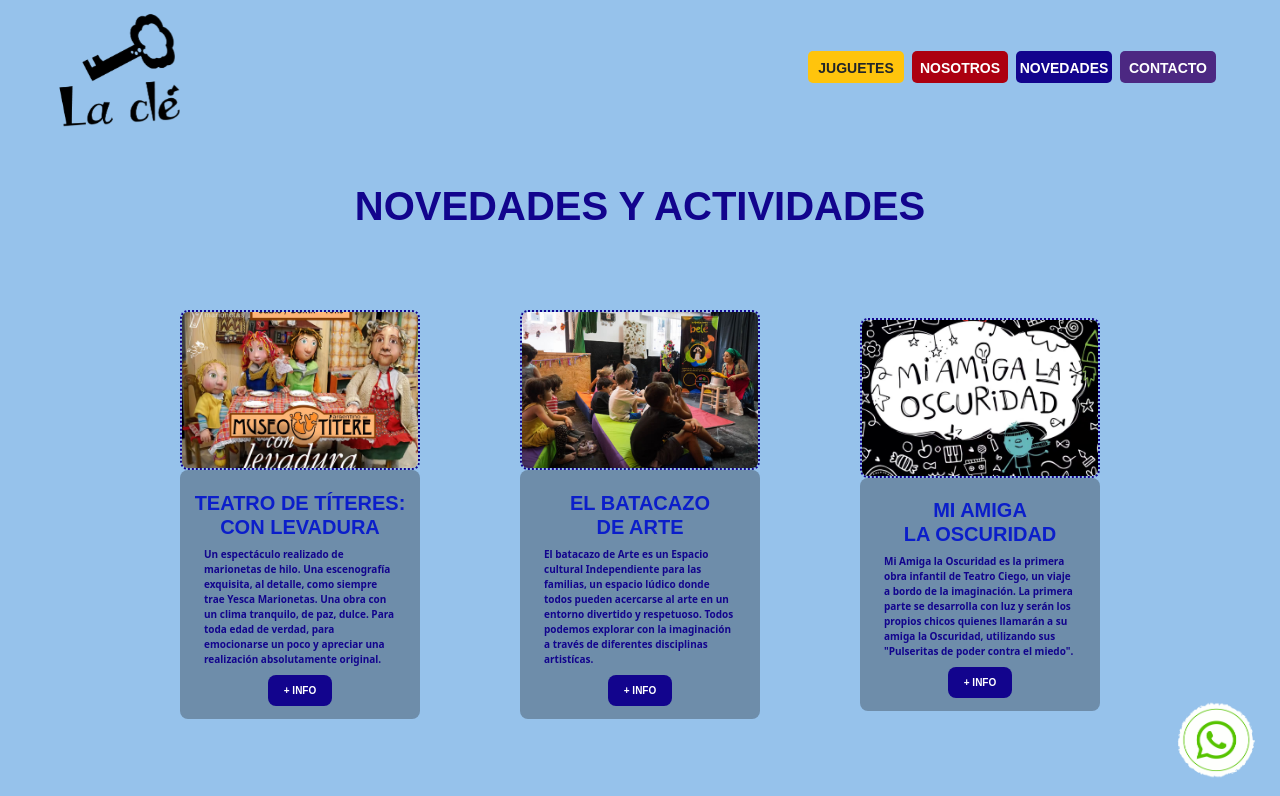
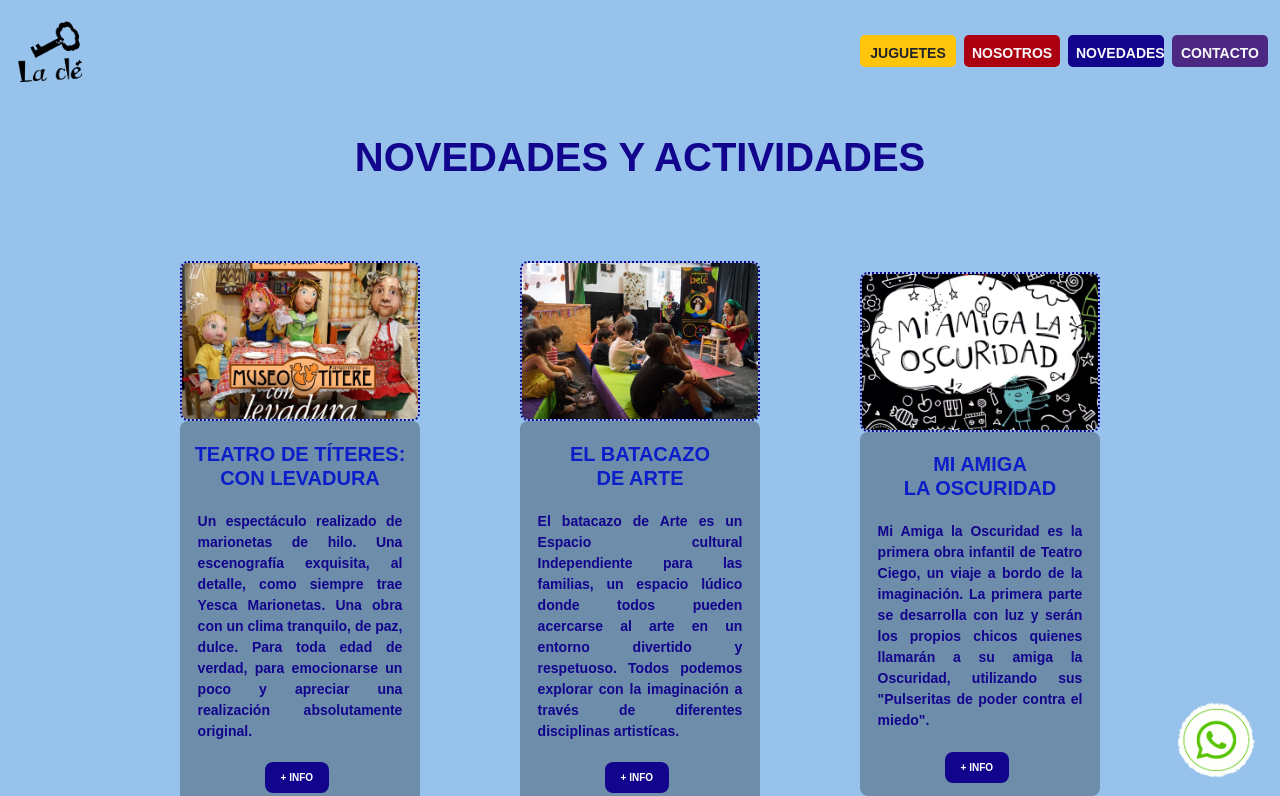
Before and after one commit to marionjunior2024/juguetescleweb2, a website: page pages/novedades.html in a window 1280 px wide. Shown: the top 796 px of the page. Drawn offline with nearby package versions, Linux system fonts and the light colour scheme.

Commit message:
CAMBIOS FINALES

```diff
--- a/SCSS/_base.scss
+++ b/SCSS/_base.scss
@@ -24,7 +24,6 @@
 
 * {
     scroll-behavior: smooth;
-    max-width: 100%;
    }
 
 
@@ -32,47 +31,25 @@
     background-color: $bodyindex;
 }
 
-
-.header {
-@include flex-center (flex, center);
-    justify-content: space-between;
-    margin-right: 3rem;
-    margin-left: 3rem;
-
-    .logoheader {
-        width: 150px;
-        height: 150px;
-
+.navbar-collapse {
+    display: flex;
+    flex-direction: column;
+    align-items: flex-start; /* Alinea los ítems hacia la izquierda por defecto */
+    width: 100%; /* Asegura que ocupe el 100% del contenedor */
   }
 
-
-     .listamenu {
-    display: flex;
-    list-style-type: none;
-    padding: 1rem;
-    cursor: pointer;
-    gap: 0.5rem;
-
-
-    a {
-        text-decoration: none;
-        color: inherit;
-    }
-
-    .botonjuguetes {
+.navbarjuguetes {
     @include button-style(6rem, 2rem);
     background-color: $botonvermasjuguetes;
-
-
+    color: $coloroscuro;
 
     &:hover {
         background-color: $bodyjuguetes;
       }
 
-
 }
 
-.botonnosotros {
+.navbarnosotros {
     @include button-style(6rem, 2rem);
     background-color: $botonnosotros;
     color: $colorclaro;
@@ -80,9 +57,10 @@
     &:hover {
         background-color: $bodynosotros;
       }
+
 }
 
-.botonnovedades {
+.navbarnovedades {
     @include button-style(6rem, 2rem);
     background-color: $botonnovedades;
     color: $colorclaro;
@@ -90,22 +68,21 @@
     &:hover {
         background-color: $bodynovedades;
       }
+
 }
 
-.botoncontacto {
+.navbarcontacto {
     @include button-style(6rem, 2rem);
     background-color: $botoncontacto;
-    color: $colorclaro;
+    color: #ffffff !important;
 
     &:hover {
         background-color: $bodycontacto;
       }
+
 }
 
 
-
-}
-}
 
 
 .tituloindex {
@@ -239,6 +216,7 @@
         padding-left: 0.5rem;
         padding-right: 0.5rem;
         padding-bottom: 0.5rem;
+        padding-top:7px;
 
         &:hover {
             background-color: $bodyjuguetes;
@@ -369,6 +347,7 @@
             padding-left: 0.5rem;
             padding-right: 0.5rem;
             padding-bottom: 0.5rem;
+            padding-top: 7px;
 
             &:hover {
                 background-color: $bodyindex;
@@ -386,8 +365,7 @@
     }
 
    .linkcontainer {
-        display: flex;
-        align-items: center;
+    @include flex-center (flex, center);
     justify-content: space-evenly;
     gap: 5rem;
     flex-wrap: wrap;
@@ -400,15 +378,14 @@
         height: 10rem;
         object-fit: cover;
         border-radius: 0.5rem;
-        border: 2px dotted #12048d;
-        border-style: 1rem;
+        border: 2px dotted $botonnovedades;
     }
-
     .contenedortituloparrafo {
       background-color: #6e8daa;
       padding: 0.3rem;
       border-radius: 0.5rem;
-    }
+      width: 15rem;
+
 
         .subtitulolink {
             font-family: $font-family-base;
@@ -426,16 +403,15 @@
             color: $botonnovedades;
             margin: 0 auto;
             text-align: justify;
+            padding: 0.8rem;
         }
-
-
 
         .btnlink {
             border: none;
             border-radius: 0.5rem;
-        background-color: #12048d;
-        color: #ffffff;
-        font-family: "Quicksand", sans-serif;
+            background-color: $botonnovedades;
+            color: $colorclaro;
+            font-family: $font-family-base;
             font-weight: 600;
             font-size: 10px;
             text-align: center;
@@ -443,11 +419,16 @@
             width: 4rem;
             margin-top: 0.5rem;
             margin-bottom: 0.5rem;
+            margin-left: 5rem;
             transition: transform 0.3s ease;
+
 
             &:hover {
                 transform: scale(1.1);
             }
+        }
+
+
     }
    }
     .bodynosotros {
--- a/SCSS/_media-query.scss
+++ b/SCSS/_media-query.scss
@@ -202,10 +202,8 @@
         .linkcontainer {
             display: flex;
             align-items: center;
-            justify-content: space-evenly;
+            justify-content: center;
             gap: 5rem;
-            flex-wrap: wrap;
-
             margin-top: 5rem;
 
             .imagenlink {
@@ -213,15 +211,14 @@
                 height: 10rem;
                 object-fit: cover;
                 border-radius: 0.5rem;
-            border: 2px dotted #12048d;
-            border-style: 1rem;
+                border: 2px dotted $botonnovedades;
             }
-
             .contenedortituloparrafo {
               background-color: #6e8daa;
               padding: 0.3rem;
               border-radius: 0.5rem;
-        }
+              width: 15rem;
+
 
                 .subtitulolink {
                     font-family: $font-family-base;
@@ -239,16 +236,15 @@
                     color: $botonnovedades;
                     margin: 0 auto;
                     text-align: justify;
+                    padding: 0.8rem;
                 }
-
-
 
                 .btnlink {
                     border: none;
                     border-radius: 0.5rem;
-            background-color: #12048d;
-            color: #ffffff;
-            font-family: "Quicksand", sans-serif;
+                    background-color: $botonnovedades;
+                    color: $colorclaro;
+                    font-family: $font-family-base;
                     font-weight: 600;
                     font-size: 10px;
                     text-align: center;
@@ -256,16 +252,20 @@
                     width: 4rem;
                     margin-top: 0.5rem;
                     margin-bottom: 0.5rem;
+                    margin-left: 5rem;
                     transition: transform 0.3s ease;
+
 
                     &:hover {
                         transform: scale(1.1);
                     }
                 }
-        }
 
 
             }
+           }
+        }
+
 
 
 @media only screen and (min-width: 601px) and (max-width: 800px) {
--- a/SCSS/_mixins.scss
+++ b/SCSS/_mixins.scss
@@ -10,7 +10,6 @@
     font-size: $base-font-size;
     font-weight: 600;
     text-align: center;
-    padding-top: 7px;
     border-radius: 5px;
     text-decoration: none;
 
--- a/pages/novedades.html
+++ b/pages/novedades.html
@@ -16,17 +16,30 @@
 </head>
 <body class="bodynovedades">
    <header>
-      <section class="header">
-          <a href="../index.html"><div class="logoheader animate__animated animate__rubberBand"><img src="../imagenes/logocle.png" alt="Logo cle"></div></a>
-      <nav>
-          <ul class="listamenu">
-          <li class="botonjuguetes"><a  href="./juguetes.html">JUGUETES</a></li>
-          <li class="botonnosotros"><a  href="./nosotros.html">NOSOTROS</a></li>
-          <li class="botonnovedades"><a href="./novedades.html">NOVEDADES</a></li>
-          <li class="botoncontacto"><a href="./contacto.html">CONTACTO</a></li>
-          </ul>
-      </nav>
-      </section>
+      <nav class="navbar navbar-expand-sm">
+         <div class="container-fluid">
+           <a class="navbar-brand animate__animated animate__rubberBand"  href="../index.html"><img src="../imagenes/logocle.png" alt="Logo" width="80" height="74" class="d-inline-block align-text-top"></a>
+           <button class="navbar-toggler" type="button" data-bs-toggle="collapse" data-bs-target="#navbarNav" aria-controls="navbarNav" aria-expanded="false" aria-label="Toggle navigation">
+             <span class="navbar-toggler-icon"></span>
+           </button>
+           <div class="collapse navbar-collapse" id="navbarNav">
+             <ul class="navbar-nav gap-2 ms-auto">
+               <li class="nav-item navbarjuguetes">
+                 <a class="nav-link text-dark" href="juguetes.html">JUGUETES</a>
+               </li>
+               <li class="nav-item navbarnosotros">
+                 <a class="nav-link text-light" href="nosotros.html">NOSOTROS</a>
+               </li>
+               <li class="nav-item navbarnovedades">
+                 <a class="nav-link text-light" href="novedades.html">NOVEDADES</a>
+               </li>
+               <li class="nav-item navbarcontacto">
+                 <a class="nav-link text-light"  href="contacto.html">CONTACTO</a>
+               </li>
+             </ul>
+           </div>
+         </div>
+       </nav>
   </header>
 
         <main>
```
Also changed, not shown: index.html (+24 -11 lines), pages/contacto.html (+24 -11 lines), pages/juguetes.html (+24 -11 lines), pages/nosotros.html (+23 -10 lines), css/styles.css, 1 other file. Lines whose indentation alone changed are shown as unchanged.
